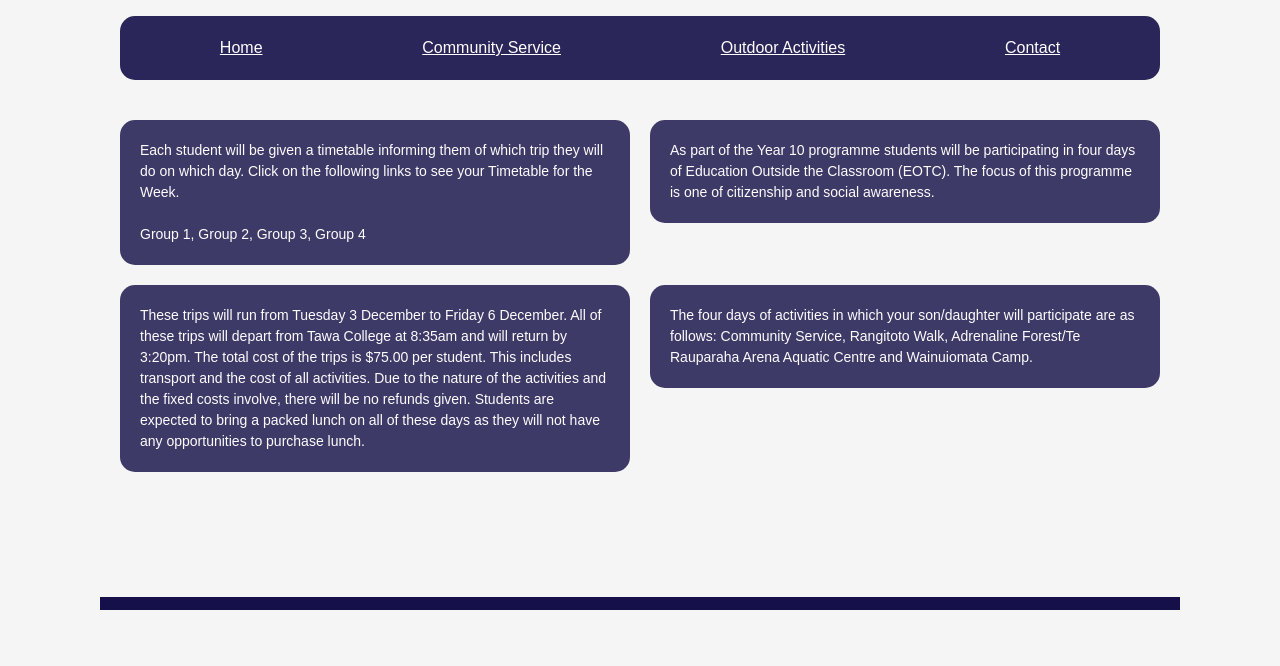
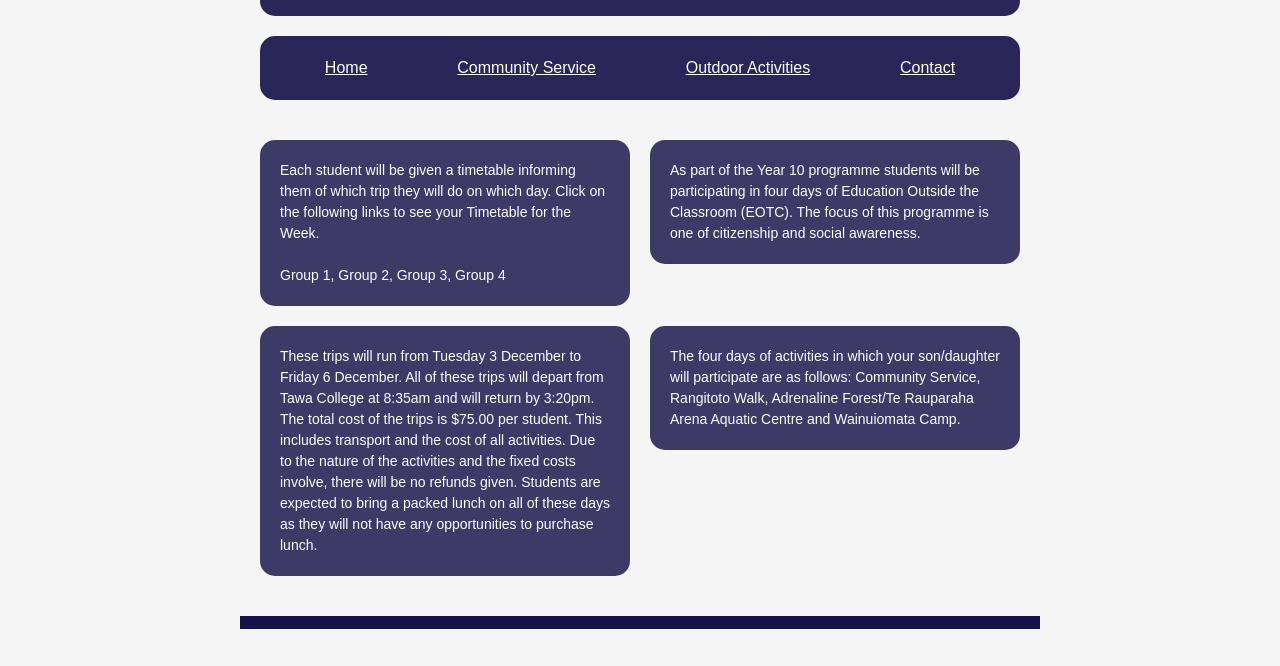
Before and after one commit to 2tlewis/2.4_2.8_iterativeProject_TLewis, a plain HTML site: page IndexV2.html in a window 1280 px wide. Shown: the part 112-778 px from the top of the page. Drawn offline with Linux system fonts and the light colour scheme; files that its build step writes are made by us from their sources; a script that the page names is missing.

Commit message:
Update IndexV2.html

```diff
--- a/IndexV2.html
+++ b/IndexV2.html
@@ -4,7 +4,7 @@
   <meta charset="UTF-8" />
   <meta name="viewport" content="width=device-width, initial-scale=1.0"/>
   <title>Tawa College EOTC</title>
-  <link rel="stylesheet" href="css/styleV3.css" />
+  <link rel="stylesheet" href="css/styleV2.css" />
 </head>
 <body>
   <div class="container">
```
